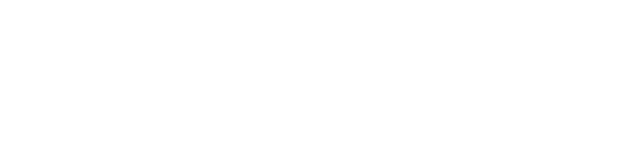
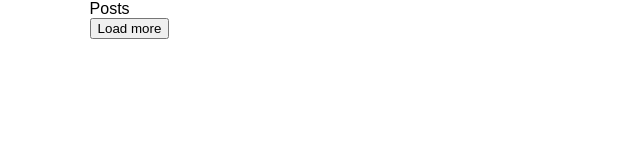
Before and after one commit to mkedaraxioned/json-posts, a plain HTML site: page index.html in a window 1280 px wide. Shown: the whole page, without its empty margins (0-640 px from the left). Drawn offline with Linux system fonts and the light colour scheme.

Commit message:
posts structure added

```diff
--- a/index.html
+++ b/index.html
@@ -52,7 +52,15 @@
     <!--header section start-->
     <!--main section start-->
     <main>
+      <section>
+        <div class="wrapper">
+          <h2>Posts</h2>
+          <div class="posts-div">
 
+          </div>
+          <button class="load_more_btn">Load more</button>
+        </div>
+      </section>
     </main>
     <!--main section end-->
 
```
